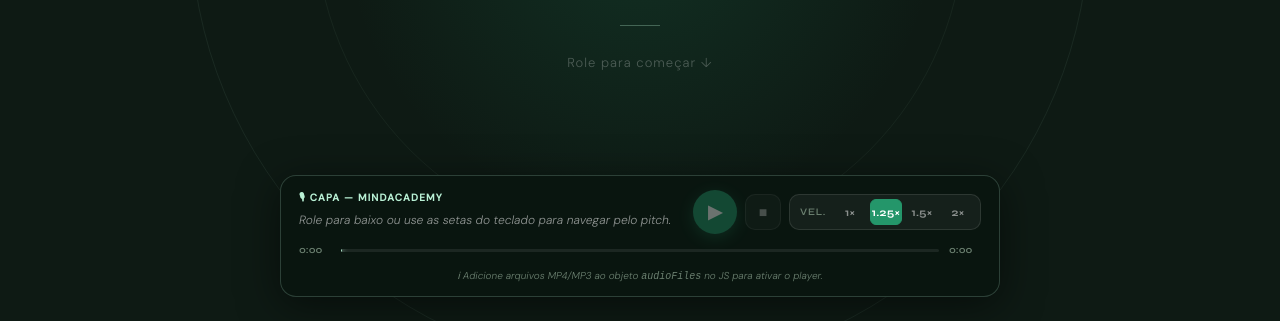
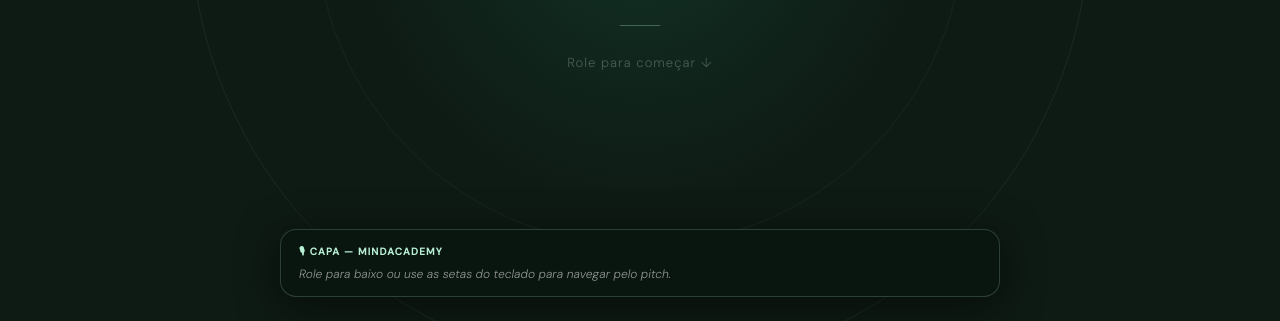
Before and after one commit to ReisC1/Trabalho-Leo1, a plain HTML site: page index.html in a window 1280 px wide. Shown: the part 479-800 px from the top of the page. Drawn offline with Linux system fonts and the light colour scheme.

Commit message:
Update index.html

```diff
--- a/index.html
+++ b/index.html
@@ -592,12 +592,12 @@
    CONFIGURAÇÃO — substitua os caminhos pelos seus MP4
    ═══════════════════════════════════════════════════════ */
 const audioFiles = {
-  0: '',
-  1: 'audio_convertido1.mp4',
-  2: 'audio_convertido.mp4',
-  3: '',
-  4: 'audio_convertido2.mp4',
-  5: '',
+  0: '',   // capa   → ex: 'audio/capa.mp4'
+  1: '',   // slide 1
+  2: '',   // slide 2
+  3: '',   // slide 3
+  4: '',   // slide 4
+  5: '',   // slide 5
 };
 
 /* ═══════════════════════════════════════════════════════
@@ -658,6 +658,19 @@ function loadSlideAudio(idx) {
   audioDuration.textContent = '0:00';
   btnPlayPause.textContent = '▶';
   btnPlayPause.title = 'Play';
+
+  // Slide 0 (capa) não tem narração — oculta controles do player
+  const playerControls = document.querySelector('.player-controls');
+  const progressWrap   = document.querySelector('.audio-progress-wrap');
+  if (idx === 0) {
+    playerControls.style.display = 'none';
+    progressWrap.style.display   = 'none';
+    noAudioHint.style.display    = 'none';
+    return;
+  } else {
+    playerControls.style.display = 'flex';
+    progressWrap.style.display   = 'flex';
+  }
 
   const src = audioFiles[idx];
   if (!src) {
```
